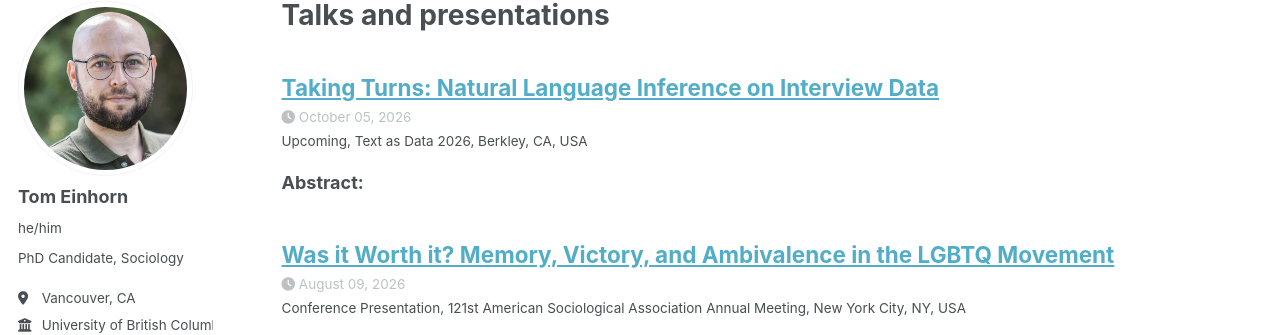
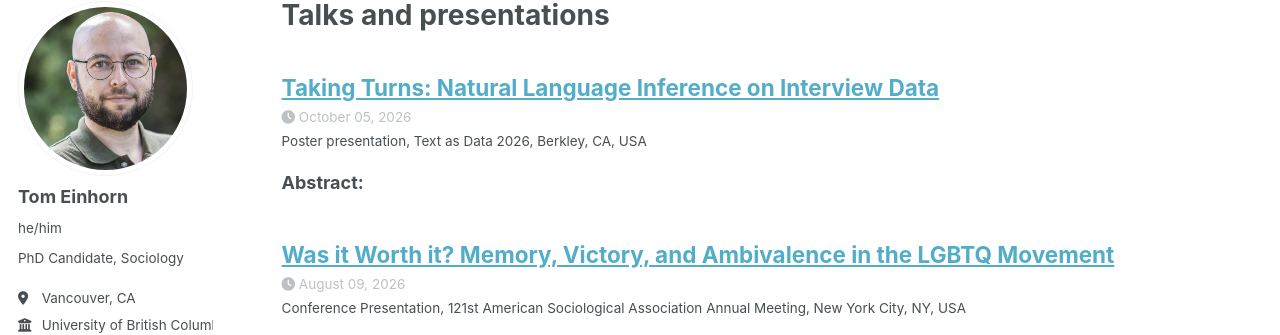
Before and after one commit to TomEinhorn/tomeinhorn.github.io, a Jekyll site: the page built from _pages/talks-archive.html, in a window 1280 px wide and 900 px high. Shown: the part 98-433 px from the top of the window. Built offline with Jekyll 4.4.1, drawn with Linux system fonts in a browser that asks for light colours; some web fonts are replaced; a script bundle is joined from its source files by our own code; library files that are not in the unit come from our copies.

Commit message:
Update talk details for TADA NLI presentation

```diff
--- a/_talks/2026-10-05-TADA-NLI.md
+++ b/_talks/2026-10-05-TADA-NLI.md
@@ -1,9 +1,9 @@
 ---
 title: "Taking Turns: Natural Language Inference on Interview Data"
 collection: talks
-category: conferences
-type: "Upcoming"
-talk_type: "Poster"
+category: upcoming
+type: "Poster presentation"
+talk_type: "Poster presentation"
 permalink: /talks/2026-10-05-TADA-NLI.md
 venue: "Text as Data 2026"
 date: 2026-10-05
```
